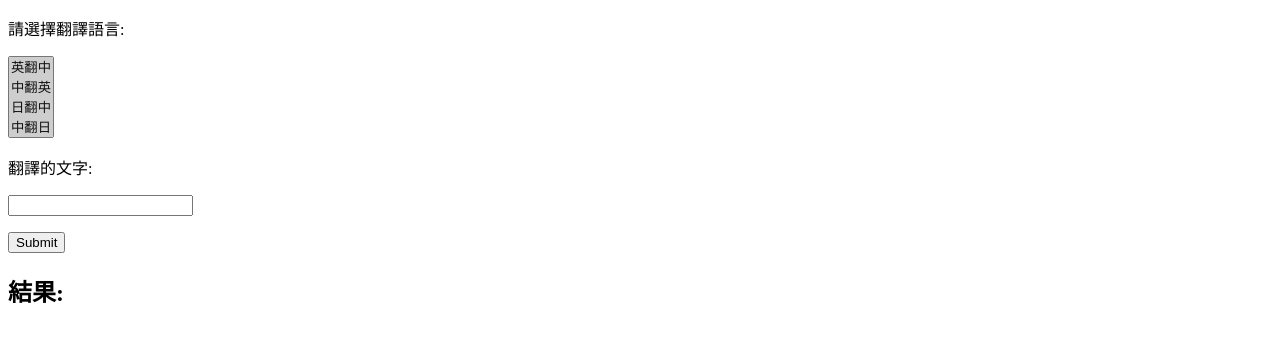
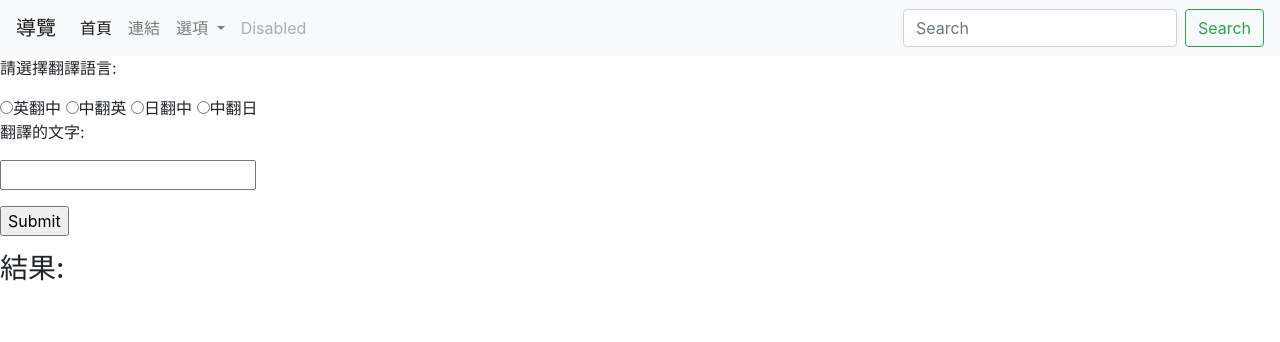
Before and after one commit to Cocoslavelaz/django-translate, a Django app: page /index/ in a window 1280 px wide. Shown: the top 342 px of the page. Run offline with Django 3.2, Linux system fonts and the light colour scheme.

Commit message:
Initial commit

```diff
--- a/translate/templates/translate/index.html
+++ b/translate/templates/translate/index.html
@@ -1,25 +1,66 @@
+{% load static %}
 <!DOCTYPE html>
 <html lang="en">
 <head>
     <meta charset="UTF-8">
     <meta name="viewport" content="width=device-width, initial-scale=1.0">
     <title>文字翻譯工具</title>
+    <script src="https://code.jquery.com/jquery-3.3.1.slim.min.js" integrity="sha384-q8i/X+965DzO0rT7abK41JStQIAqVgRVzpbzo5smXKp4YfRvH+8abtTE1Pi6jizo" crossorigin="anonymous"></script>
+    <script src="https://cdn.jsdelivr.net/npm/popper.js@1.14.3/dist/umd/popper.min.js" integrity="sha384-ZMP7rVo3mIykV+2+9J3UJ46jBk0WLaUAdn689aCwoqbBJiSnjAK/l8WvCWPIPm49" crossorigin="anonymous"></script>
+    <script src="https://cdn.jsdelivr.net/npm/bootstrap@4.1.3/dist/js/bootstrap.min.js" integrity="sha384-ChfqqxuZUCnJSK3+MXmPNIyE6ZbWh2IMqE241rYiqJxyMiZ6OW/JmZQ5stwEULTy" crossorigin="anonymous"></script>
+    <link rel="stylesheet" href="https://cdn.jsdelivr.net/npm/bootstrap@4.1.3/dist/css/bootstrap.min.css" integrity="sha384-MCw98/SFnGE8fJT3GXwEOngsV7Zt27NXFoaoApmYm81iuXoPkFOJwJ8ERdknLPMO" crossorigin="anonymous">
 </head>
-<body>
+<body color="#FFEFD5">
+
+    <nav class="navbar navbar-expand-lg navbar-light bg-light">
+        <a class="navbar-brand" href="#">導覽</a>
+        <button class="navbar-toggler" type="button" data-toggle="collapse" data-target="#navbarSupportedContent" aria-controls="navbarSupportedContent" aria-expanded="false" aria-label="Toggle navigation">
+          <span class="navbar-toggler-icon"></span>
+        </button>
+
+        <div class="collapse navbar-collapse" id="navbarSupportedContent">
+          <ul class="navbar-nav mr-auto">
+            <li class="nav-item active">
+              <a class="nav-link" href="#">首頁 <span class="sr-only">(current)</span></a>
+            </li>
+            <li class="nav-item">
+              <a class="nav-link" href="#">連結</a>
+            </li>
+            <li class="nav-item dropdown">
+              <a class="nav-link dropdown-toggle" href="#" id="navbarDropdown" role="button" data-toggle="dropdown" aria-haspopup="true" aria-expanded="false">
+                選項
+              </a>
+              <div class="dropdown-menu" aria-labelledby="navbarDropdown">
+                <a class="dropdown-item" href="#">Action</a>
+                <a class="dropdown-item" href="#">Another action</a>
+                <div class="dropdown-divider"></div>
+                <a class="dropdown-item" href="#">Something else here</a>
+              </div>
+            </li>
+            <li class="nav-item">
+              <a class="nav-link disabled" href="#">Disabled</a>
+            </li>
+          </ul>
+          <form class="form-inline my-2 my-lg-0">
+            <input class="form-control mr-sm-2" type="search" placeholder="Search" aria-label="Search">
+            <button class="btn btn-outline-success my-2 my-sm-0" type="submit">Search</button>
+          </form>
+        </div>
+      </nav>
+    <div color="">
     <form action="/index/" method="post">
         {%  csrf_token %}
         <p>請選擇翻譯語言:</p>
-        <select name="language" size="4" multiple="False">
-            <option value="l1" selected="True">英翻中</option>
-            <option value="l2" selected="False">中翻英</option>
-            <option value="l3" selected="False">日翻中</option>
-            <option value="l4" selected="False">中翻日</option>
-        </select>
+        <input type="radio" name="language" value="l1">英翻中
+        <input type="radio" name="language" value="l2">中翻英
+        <input type="radio" name="language" value="l3">日翻中
+        <input type="radio" name="language" value="l4">中翻日
         <p>翻譯的文字:</p>
         <p><input type="text" name="word"></p>
         <p><input type="submit"></p>
     </form>
-    <h2>結果:{{  text }}</h2>
+    <h3>結果:{{  text }}</h3>
+</div>
 
 </body>
 </html>
```
